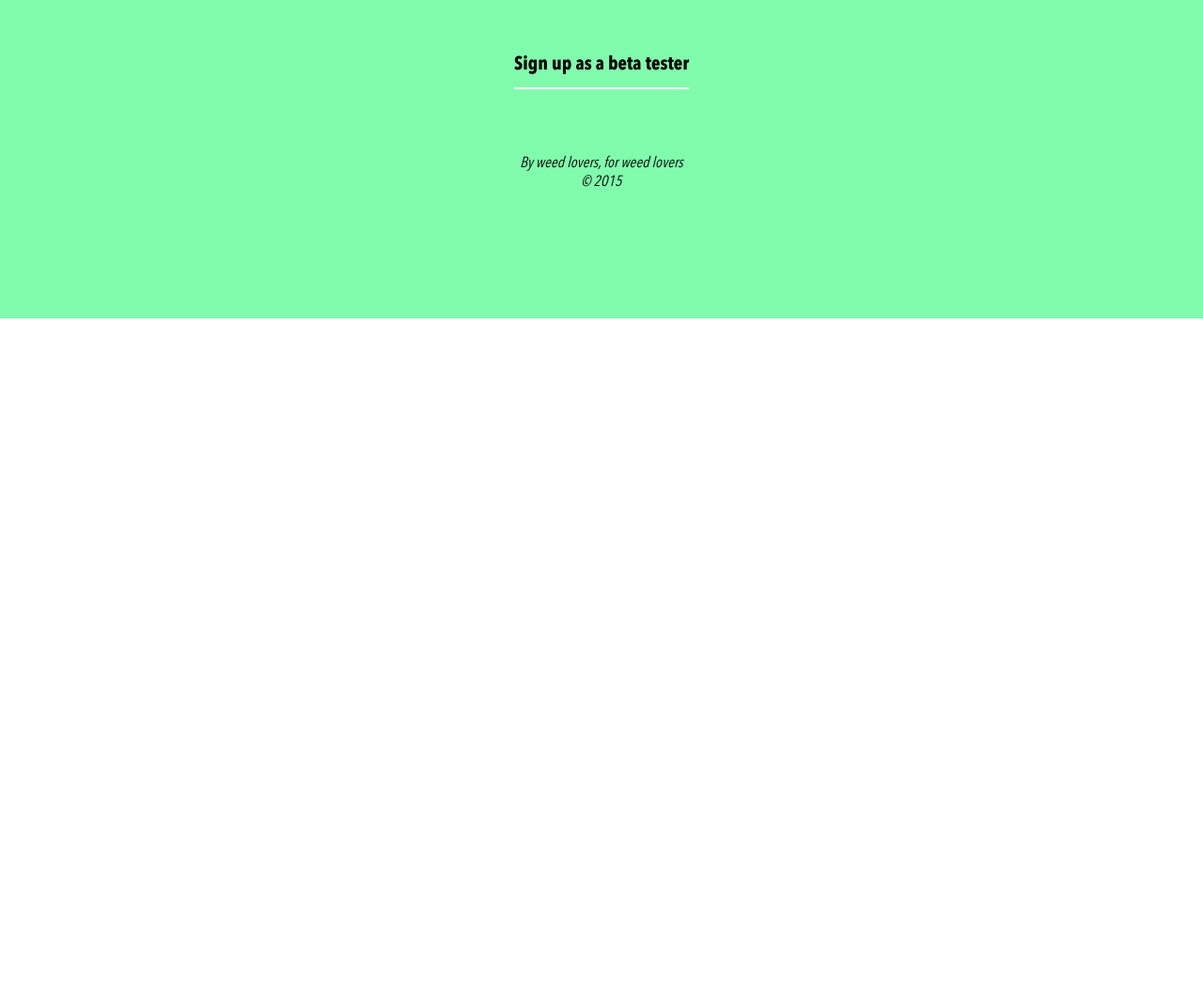
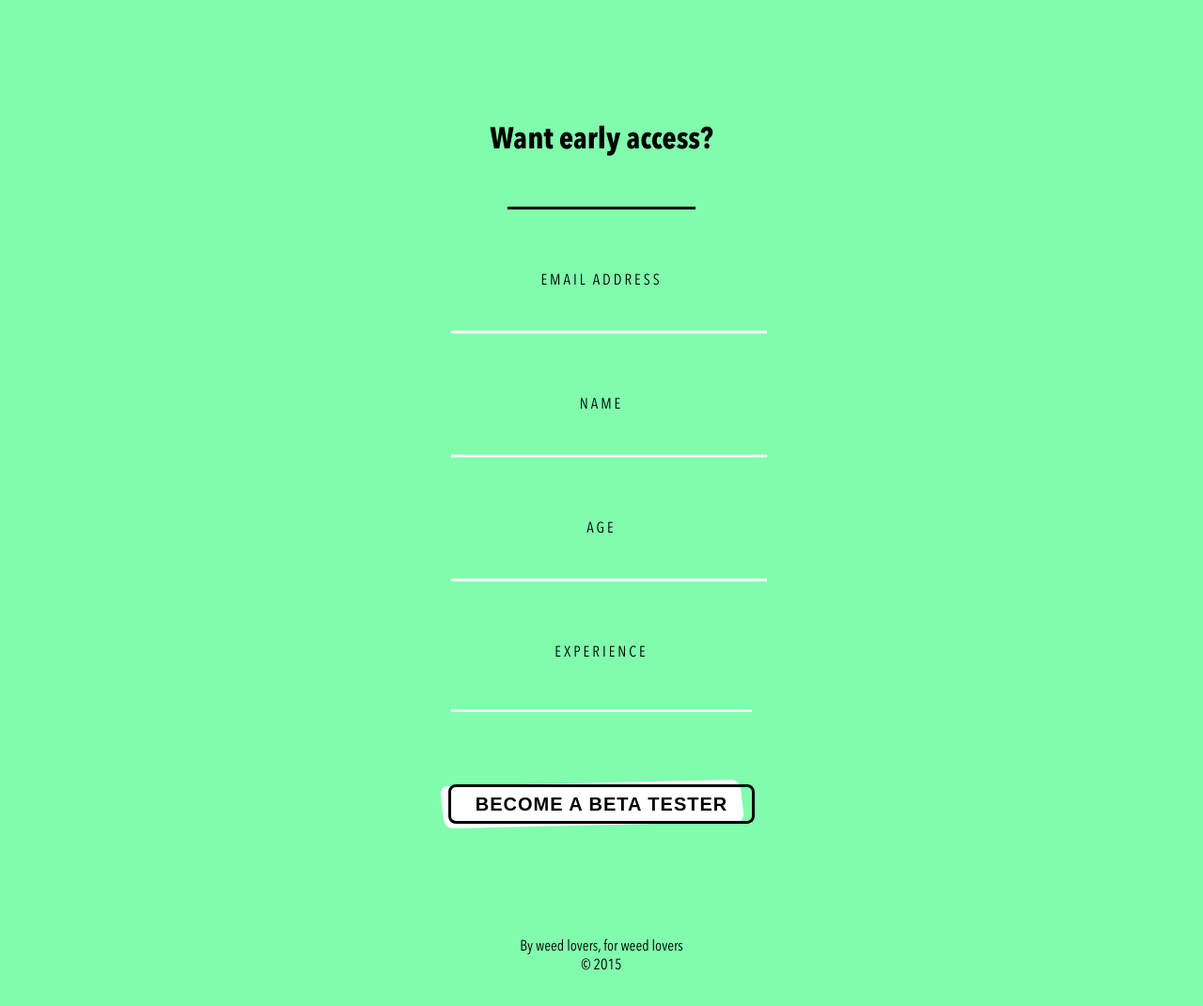
Before and after one commit to BotcampAI/PUFF-website, a website: page index.html in a window 1280 px wide. Shown: the part 3180-4251 px from the top of the page at 94% size. Before the commit the page ends 3519 px from the top, so only its background shows below. Drawn offline with Linux system fonts and the light colour scheme.

Commit message:
Sign Up Form Added

```diff
--- a/css/footer.css
+++ b/css/footer.css
@@ -29,13 +29,73 @@
     margin: 0 0 16px;
     font-size: 16px;
     line-height: 20px;
-    font-style: italic;
 }
 
 .footer-copyright {
     margin-bottom: 80px;
 }
 
+.footer-beta {
+    margin-bottom: 120px;
+    margin-top: 160px;
+}
+
+
+.footer h2 {
+    font-size: 32px;
+    margin-bottom: 120px;
+    position: relative;
+}
+
+.footer h2:after {
+    content: '';
+    display: block;
+    position: absolute;
+    width: 200px;
+    height: 3px;
+    bottom: -60px;
+    left: 50%;
+    margin-left: -100px;
+    background-color: black;
+}
+
+.footer form {
+    max-width: 320px;
+    margin: 0 auto;
+}
+
+.footer form input,
+.footer form select,
+.footer form select option,
+.footer form button {
+    -webkit-border-radius: 0px;
+    -webkit-appearance: none;
+    width: 100%;
+    margin-bottom: 40px;
+    font-family: 'AvenirNextCondensed-Bold', sans-serif;
+    background-color: transparent;
+    border: none;
+    border-bottom: 3px solid white;
+    border-radius: 0;
+    outline: none;
+    padding: 8px;
+}
+
+.footer form label {
+    text-transform: uppercase;
+    font-size: 16px;
+    letter-spacing: 3px;
+    cursor: pointer;
+    display: block;
+    margin-top: 20px
+
+}
+
+.footer form button {
+    margin: 0;
+    margin-top: 40px;
+}
+
 .link-image--appstore {
     height: 45px;
     width: 153px;
--- a/css/header.css
+++ b/css/header.css
@@ -68,7 +68,8 @@
     border-bottom: 2px solid white;
 }
 
-.header-info .header-signup {
+.header-info .header-signup,
+.footer-signup {
     line-height: 20px;
     display: inline-block;
     text-transform: uppercase;
@@ -81,9 +82,12 @@
     border-radius: 8px;
     position: relative;
     font-weight: bold;
+    background-color: transparent;
+    outline: none;
 }
 
-.header-signup:before {
+.header-signup:before,
+.footer-signup:before {
     content: '';
     display: block;
     position: absolute;
@@ -100,7 +104,8 @@
     transform: skew(6deg) scaleY(1.25) translateX(-10px) rotate(-1deg);
 }
 
-.header-signup:after {
+.header-signup:after,
+.footer-signup:after {
     content: '';
     display: block;
     border: 3px solid black;
@@ -115,11 +120,13 @@
     left: -3px;
 }
 
-.header-signup:hover {
+.header-signup:hover,
+.footer-signup:hover  {
     padding-bottom: 12px;
 }
 
-.header-signup:hover:before {
+.header-signup:hover:before,
+.footer-signup:hover:before {
     transition: all 0.3s ease-out;
     transform: skew(-2deg) scaleY(1.6) translateX(10px) rotate(-2deg);
 }
--- a/index.html
+++ b/index.html
@@ -120,9 +120,42 @@
                     </li>
                 </ul>
 
-                <p class="footer-copyright">
-                    <a href="#">Sign up as a beta tester</a>
-                </p>
+                <div class="footer-beta" id="beta">
+                    <h2>Want early access?</h2>
+
+                    <!-- Begin MailChimp Signup Form -->
+                    <form action="//letspuff.us12.list-manage.com/subscribe/post?u=ea0907f7a3f6579f0aaddadb2&amp;id=e3e70032f8" method="post" id="mc-embedded-subscribe-form" name="mc-embedded-subscribe-form" class="validate" target="_blank" novalidate>
+                        <div>
+                            <label for="mce-EMAIL">Email Address</label>
+                            <input type="email" required value="" name="EMAIL" class="required email" id="mce-EMAIL">
+                        </div>
+
+                        <div>
+                            <label for="mce-FNAME">Name</label>
+                            <input type="text" value="" required name="FNAME" class="required" id="mce-FNAME">
+                        </div>
+
+                        <div>
+                            <label for="mce-AGE">Age</label>
+                            <input type="number" required name="AGE" class="required" min='18' max='50' value="" id="mce-AGE">
+                        </div>
+
+                        <div>
+                            <label for="mce-MMERGE3">Experience</label>
+                            <select name="MMERGE3" class="required" id="mce-MMERGE3">
+                                <option value=""></option>
+                                <option value="Have smoked once">Have smoked once</option>
+                                <option value="Smoke at least once per month">Smoke at least once per month</option>
+                                <option value="I'm a weed master">I'm a weed master</option>
+                            </select>
+                        </div>
+
+                        <div style="position: absolute; left: -5000px;" aria-hidden="true"><input type="text" name="b_ea0907f7a3f6579f0aaddadb2_e3e70032f8" tabindex="-1" value=""></div>
+                        <button class="footer-signup" type="submit" value="Sign Up" name="subscribe">Become A Beta Tester</button>
+                    </form>
+                    <!--End mc_embed_signup-->
+
+                </div>
 
                 <p class='footer-text'>
                     By weed lovers, for weed lovers<br/>
```
Also changed, not shown: build/css/main.css.
